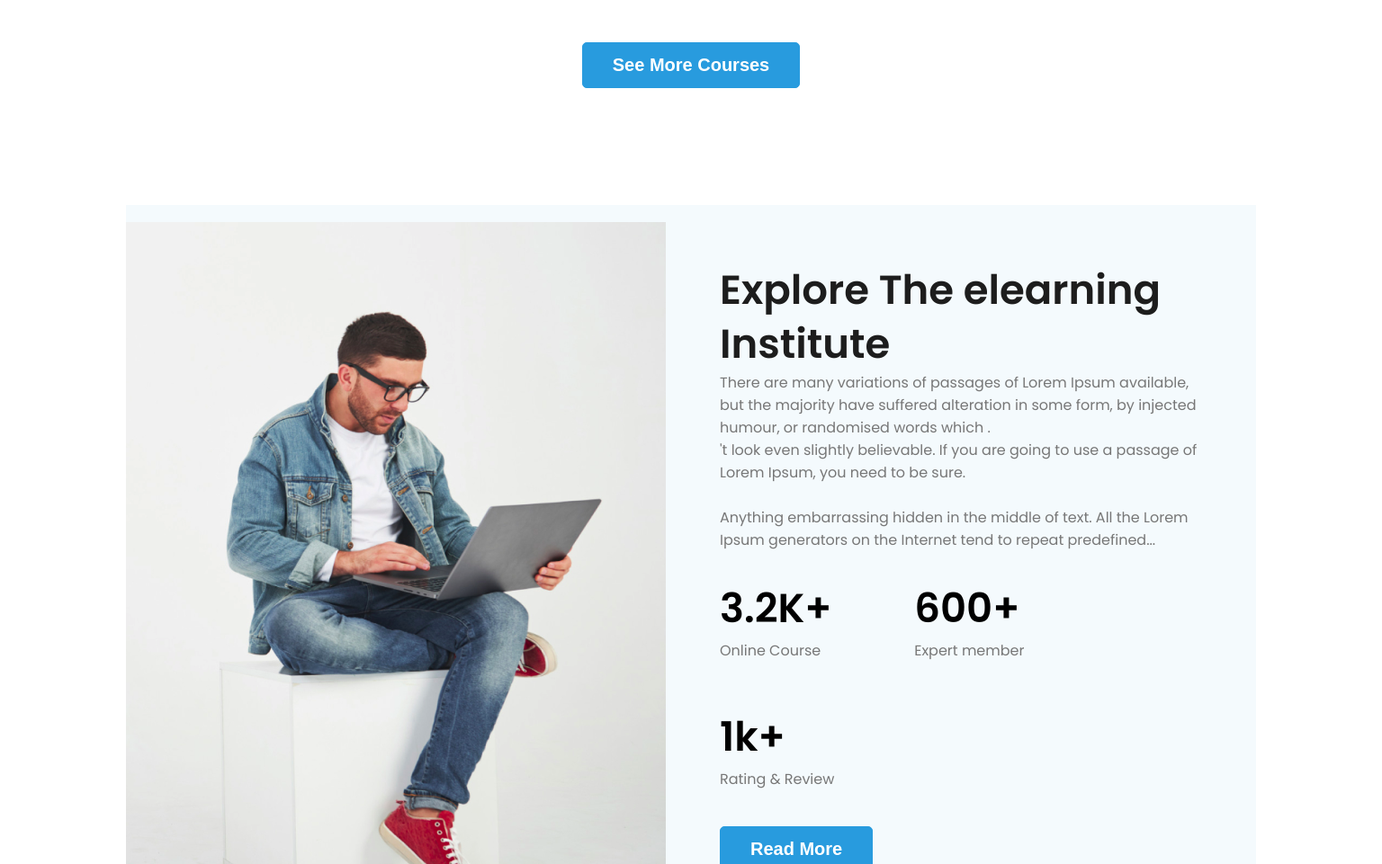
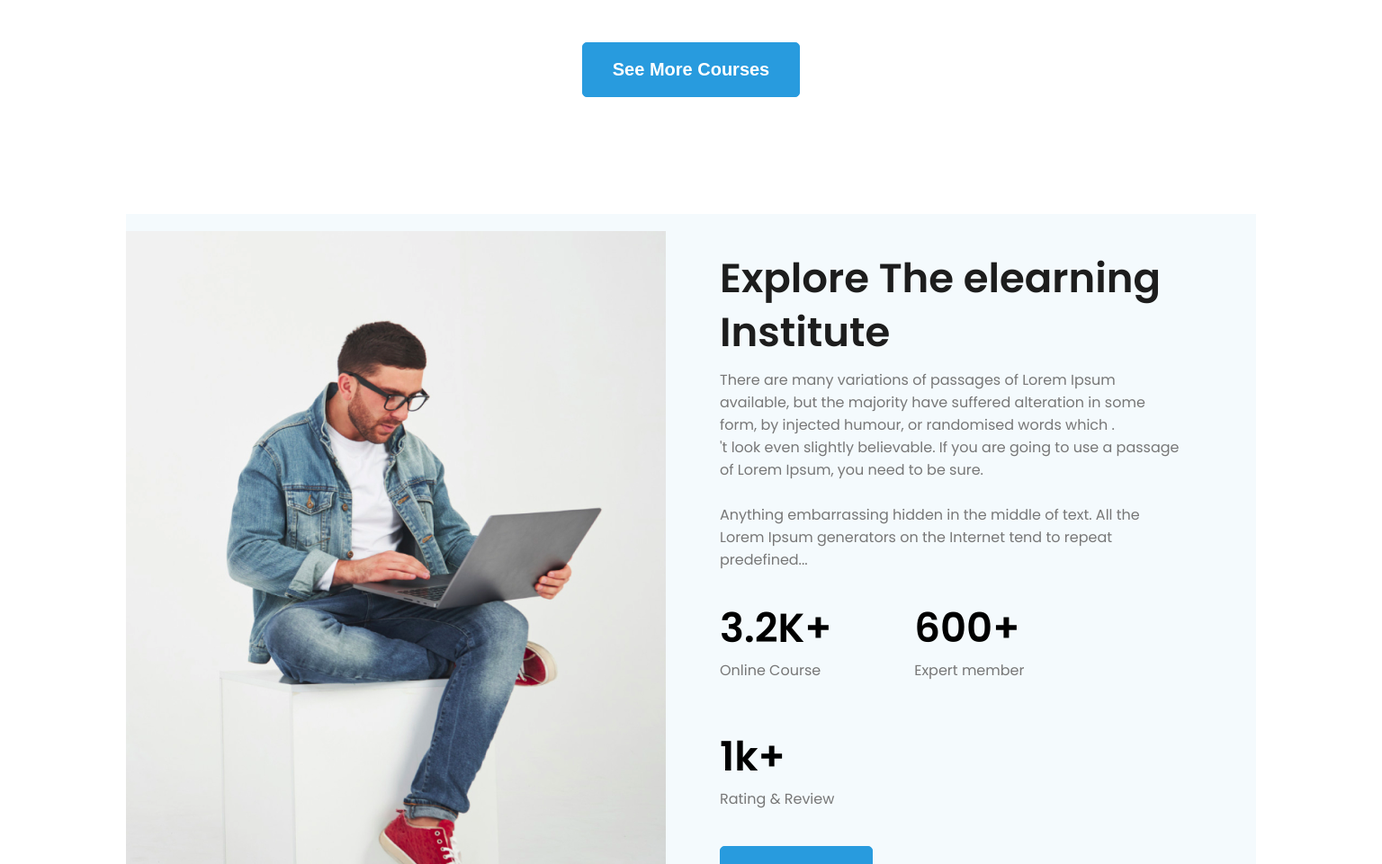
Before and after one commit to tsitsy/pro-Edu, a website built with Vite: page index.html in a window 1536 px wide. Shown: the part 1839-2800 px from the top of the page at 90% size. Built offline with nearby package versions, Linux system fonts and the light colour scheme; files whose address does not match are found by name; a web font is replaced by a local one.

Commit message:
lastRectif1

```diff
--- a/style.scss
+++ b/style.scss
@@ -579,7 +579,7 @@ nav{
 
         @media (min-width:1536px) {
             display: block;
-            padding: 13px 33px;
+            padding: 18px 33px;
             font-size: 20px;
     }
 }
@@ -635,10 +635,12 @@ nav{
     width: auto;
     padding-left: 10px;
     padding-bottom: 15px;
+    padding-right: 20px;
     @media (min-width:768px) {
         width: 44%;
         padding-left: 0px;
         padding-bottom: 0px;
+        padding-right: 30px;
     }
     @media (min-width:1536px) {
         width: auto;
@@ -650,7 +652,8 @@ nav{
             font-style: normal;
             font-weight: 600;
             line-height: normal;
-            color: var(--dark1);;
+            color: var(--dark1);
+            margin-bottom: 10px;
         @media (min-width:1024px) {
             font-size: 30px;
         }
@@ -762,7 +765,7 @@ button{
     background: var(--primary);
     padding: 11px 18px;
     @media (min-width:1536px) {
-        padding: 13px 33px;
+        padding: 18px 33px;
         font-size: 20px;
     }
 }
@@ -843,7 +846,7 @@ button{
     display: none;
     @media (min-width:1536px) {
         display: block;
-        padding: 13px 33px;
+        padding: 18px 33px;
         width: auto;
         height: auto;
         color: var(--primary);
@@ -1019,7 +1022,7 @@ button{
    }
     @media (min-width:1536px) {
         display: block;
-        padding: 13px 33px;
+        padding: 18px 33px;
         width: auto;
         height: auto;
         color: #fff;
```
